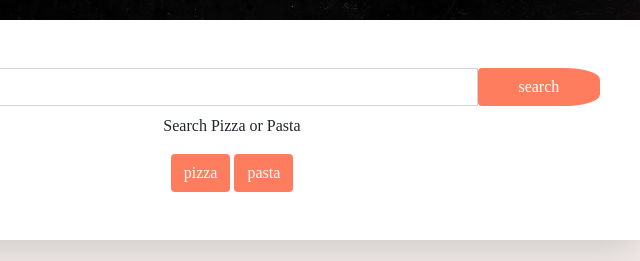
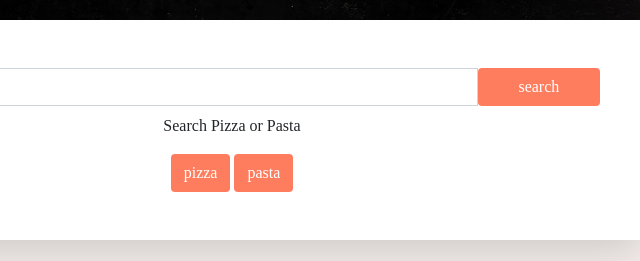
Before and after one commit to m-saleh96/4, a plain HTML site: page index.html in a window 1280 px wide. Shown: the part 504-765 px from the top of the page, 408-1048 px from the left. Drawn offline with Linux system fonts and the light colour scheme.

Commit message:
Update index.html

```diff
--- a/index.html
+++ b/index.html
@@ -73,7 +73,7 @@
 
               </div>
               <div class="col-md-2">
-                <button id="searchBtn" class="btn rounded-mine btn-block text-white btn-mine">search</button>
+                <button id="searchBtn" class="btn  btn-block text-white btn-mine">search</button>
               </div>
             </div>
             <div class="text-center mt-2">
```
